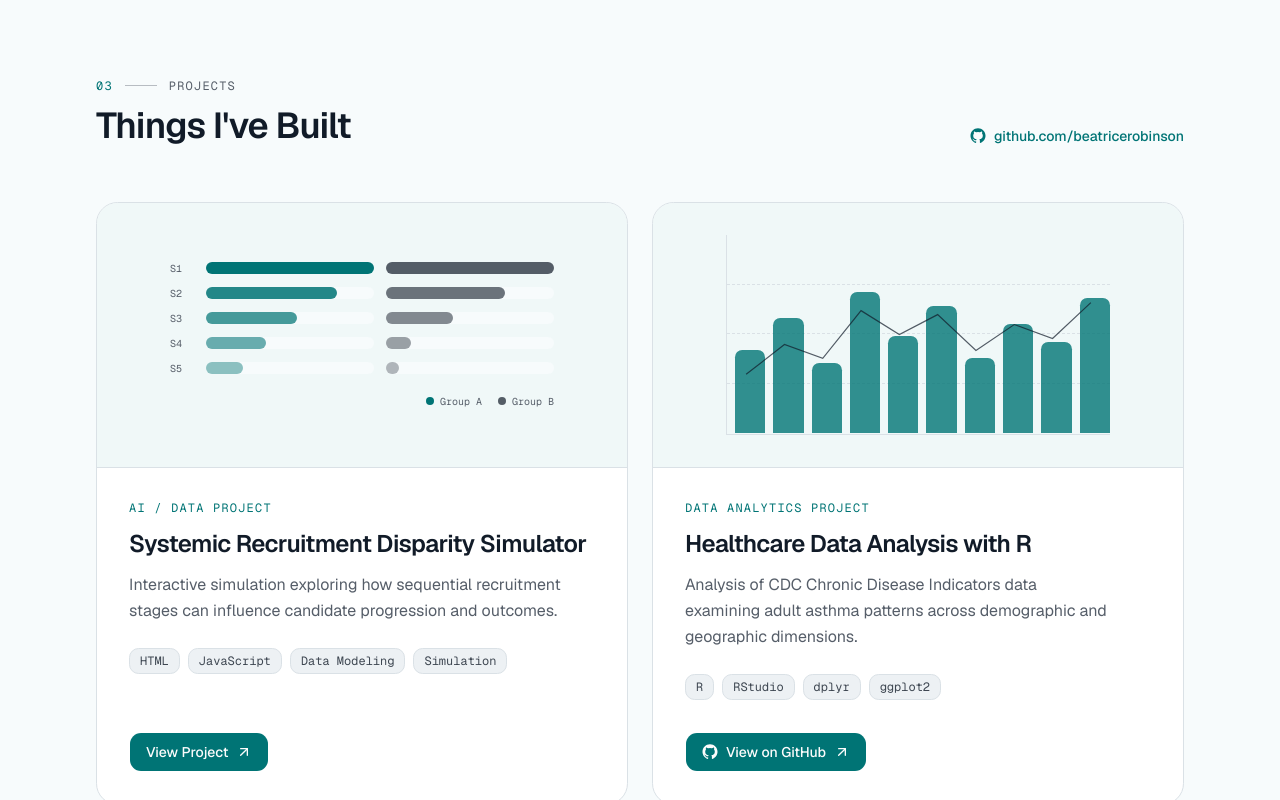
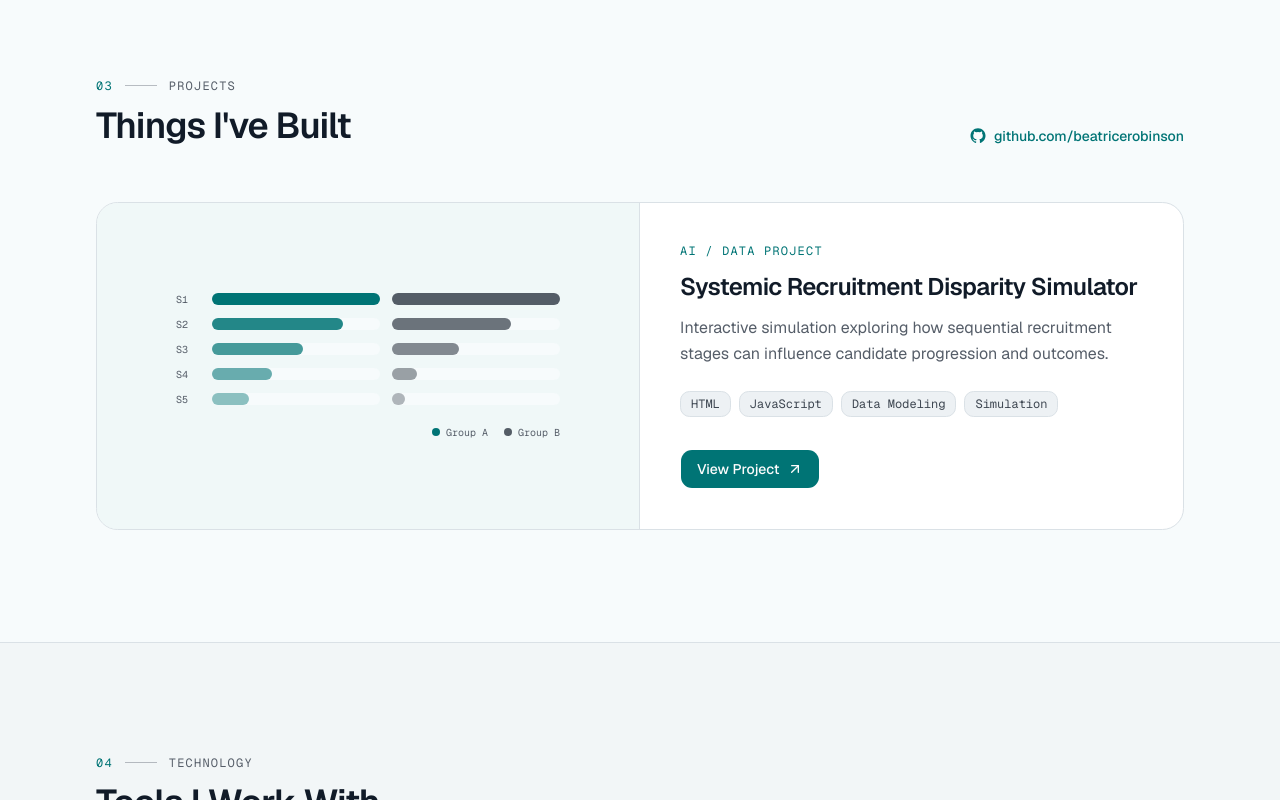
Before and after one commit to beatricerobinson/beatricerobinson-digitalcallingcard, a Next.js app: page / in a window 1280 px wide. Shown: the part 2000-2800 px from the top of the page. Built offline with nearby package versions, Linux system fonts and the light colour scheme.

Commit message:
feat: update project visuals and layout in Projects component

```diff
--- a/components/projects.tsx
+++ b/components/projects.tsx
@@ -3,7 +3,7 @@ import { buttonVariants } from '@/components/ui/button'
 import { GitHubIcon } from '@/components/github-icon'
 import { Reveal } from '@/components/reveal'
 import { SectionHeading } from '@/components/section-heading'
-import { FunnelVisual, ChartVisual } from '@/components/project-visuals'
+import { FunnelVisual } from '@/components/project-visuals'
 import { GITHUB_URL } from '@/lib/site'
 import { cn } from '@/lib/utils'
 
@@ -15,20 +15,9 @@ const projects = [
       'Interactive simulation exploring how sequential recruitment stages can influence candidate progression and outcomes.',
     tech: ['HTML', 'JavaScript', 'Data Modeling', 'Simulation'],
     cta: 'View Project',
-    href: GITHUB_URL,
+    href: 'https://beatricerobinson.github.io/recruitment-disparity-simulator',
     github: false,
     Visual: FunnelVisual,
-  },
-  {
-    title: 'Healthcare Data Analysis with R',
-    category: 'Data Analytics Project',
-    description:
-      'Analysis of CDC Chronic Disease Indicators data examining adult asthma patterns across demographic and geographic dimensions.',
-    tech: ['R', 'RStudio', 'dplyr', 'ggplot2'],
-    cta: 'View on GitHub',
-    href: GITHUB_URL,
-    github: true,
-    Visual: ChartVisual,
   },
 ]
 
@@ -50,15 +39,15 @@ export function Projects() {
           </a>
         </div>
 
-        <ul className="grid gap-6 lg:grid-cols-2">
+        <ul className="flex flex-col gap-6">
           {projects.map((project, i) => (
             <li key={project.title}>
               <Reveal delay={i * 120} className="h-full">
-                <article className="group flex h-full flex-col overflow-hidden rounded-2xl border border-border bg-card transition-all duration-300 hover:border-primary/40 hover:shadow-xl hover:shadow-primary/5">
-                  <div className="relative aspect-[16/8] overflow-hidden border-b border-border bg-secondary/60">
+                <article className="group flex h-full flex-col overflow-hidden rounded-2xl border border-border bg-card transition-all duration-300 hover:border-primary/40 hover:shadow-xl hover:shadow-primary/5 lg:flex-row">
+                  <div className="relative aspect-[16/8] overflow-hidden border-b border-border bg-secondary/60 lg:aspect-auto lg:min-h-80 lg:w-1/2 lg:border-r lg:border-b-0">
                     <project.Visual />
                   </div>
-                  <div className="flex flex-1 flex-col p-6 md:p-8">
+                  <div className="flex flex-1 flex-col p-6 md:p-10">
                     <p className="mb-3 font-mono text-xs tracking-widest text-primary uppercase">
                       {project.category}
                     </p>
```
